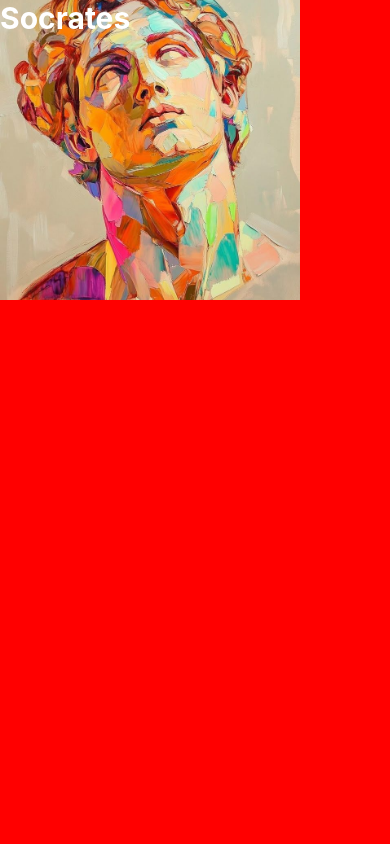
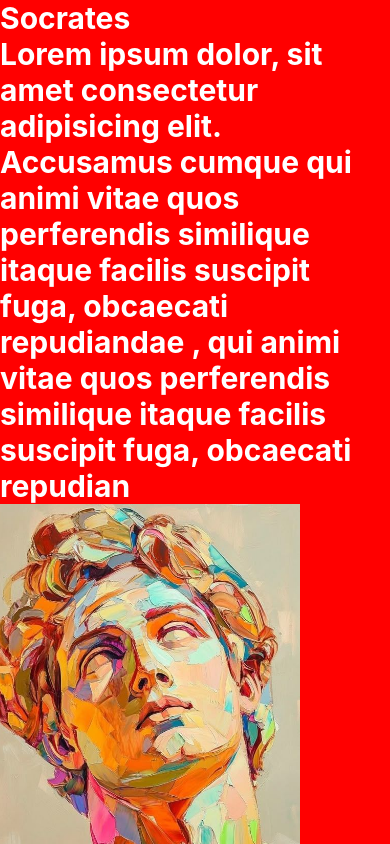
Before and after one commit to TimiMaliki/React-naive, a React Native app in the folder CoreComponents/: screen / in a window 390 px wide. Built offline with nearby package versions, Linux system fonts and the light colour scheme.

Commit message:
tutorial-scrollview

```diff
--- a/CoreComponents/App.js
+++ b/CoreComponents/App.js
@@ -1,14 +1,18 @@
-import {View,Text,Image,ImageBackground} from "react-native";
+import {View,Text,ScrollView,ImageBackground} from "react-native";
 const Socrates = require("./assets/Pin su 风格.jpeg")
 
 
 export default function App(){
   return(
-    <View style={{flex: 1, backgroundColor: "red",  padding: "30"}}>
-     {/* <Image source={Socrates} style={{flex:1, width: 300, height: 300}} /> */}
-     <ImageBackground source={Socrates} style={{flex:1, width: 300, height: 300}}>
+    <ScrollView style={{flex: 1, backgroundColor: "red",  padding: "30"}}>
       <Text style={{color: "white", fontSize: 30, fontWeight: "bold"}}>Socrates</Text>
+      <Text style={{color: "white", fontSize: 30, fontWeight: "bold"}}>
+        Lorem ipsum dolor, sit amet consectetur adipisicing elit. Accusamus cumque
+        qui animi vitae quos perferendis similique itaque facilis suscipit fuga, obcaecati repudiandae ,
+         qui animi vitae quos perferendis similique itaque facilis suscipit fuga, obcaecati repudian
+      </Text>
+     <ImageBackground source={Socrates} style={{flex:1, width: 300, height: 500}}>
      </ImageBackground>
-    </View>
+    </ScrollView>
   )
 }
```
